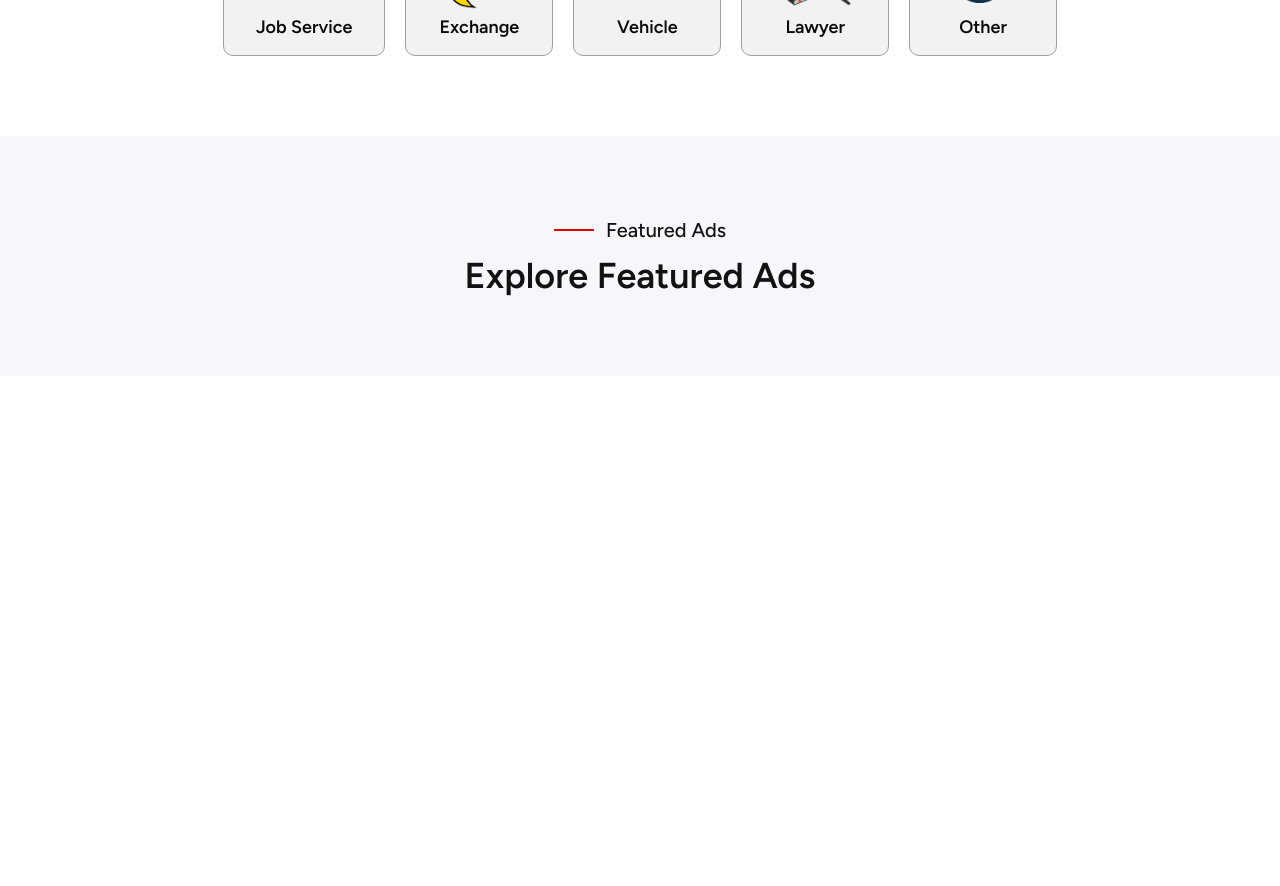
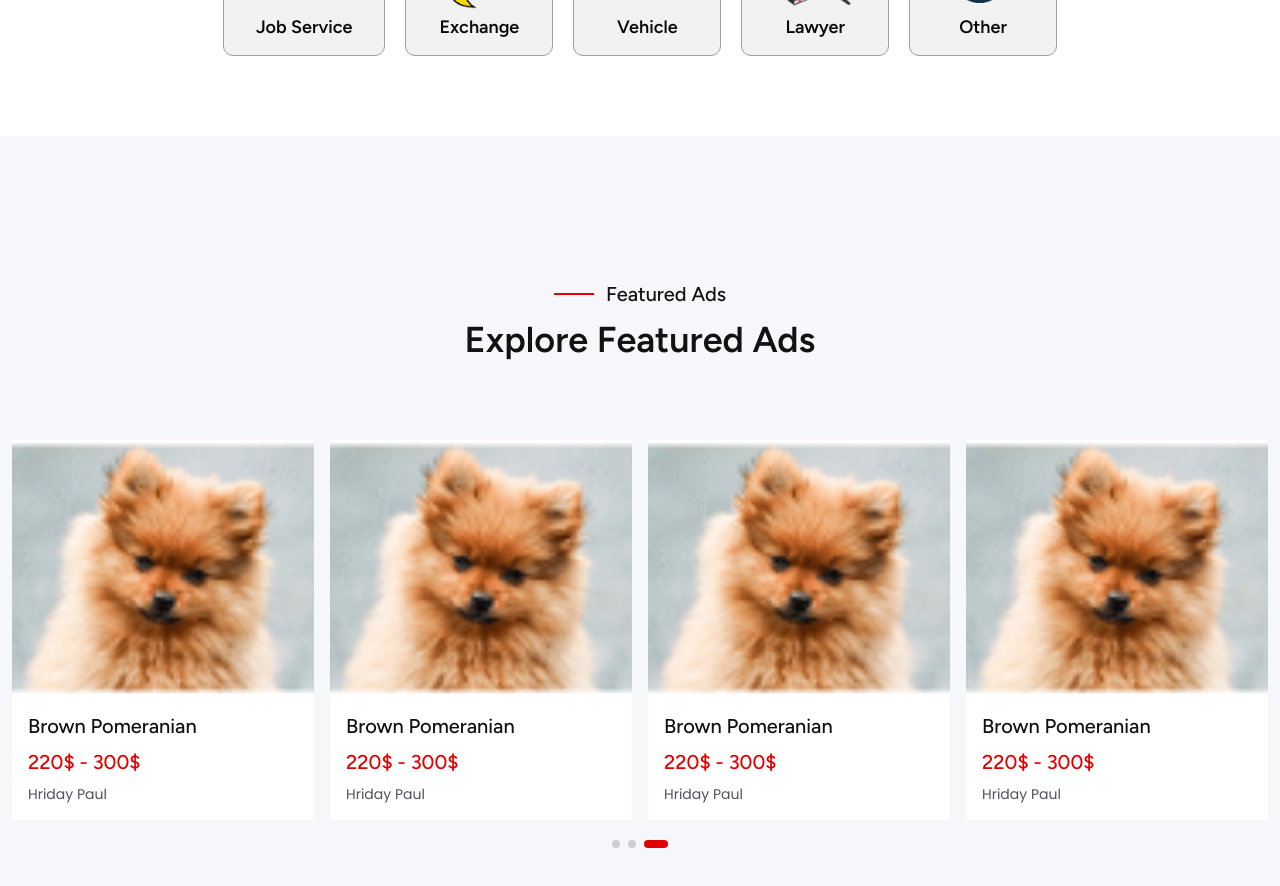
Before and after one commit to Hriday-paul/test-run, a Next.js app: page / in a window 1280 px wide. Shown: the part 1340-2226 px from the top of the page. Before the commit the page ends 1716 px from the top, so only its background shows below. Built offline with nearby package versions, Linux system fonts and the light colour scheme.

Commit message:
add carousel in home page

```diff
--- a/package.json
+++ b/package.json
@@ -11,6 +11,7 @@
     "@radix-ui/react-slot": "^1.2.3",
     "class-variance-authority": "^0.7.1",
     "clsx": "^2.1.1",
+    "embla-carousel-autoplay": "^8.6.0",
     "embla-carousel-react": "^8.6.0",
     "lucide-react": "^0.548.0",
     "motion": "^12.23.24",
--- a/src/components/Home/Section3/FeatureAds.tsx
+++ b/src/components/Home/Section3/FeatureAds.tsx
@@ -1,3 +1,4 @@
+"use client"
 import React from 'react'
 import {
     Carousel,
@@ -5,15 +6,18 @@ import {
     CarouselItem,
     CarouselNext,
     CarouselPrevious,
+    CarouselDots
 } from "@/components/ui/carousel"
+import Autoplay from "embla-carousel-autoplay"
+
 import Image from 'next/image'
 
-type addType ={
-        id : number,
-        title : string,
-        price : string,
-        date: string,
-        vendor : string
+type addType = {
+    id: number,
+    title: string,
+    price: string,
+    date: string,
+    vendor: string
 
 }
 
@@ -21,65 +25,113 @@ const ads = [
     {
         id: 1,
         title: "Brown Pomeranian",
-        price: "220 - 300",
+        price: "220$ - 300$",
         date: "10 days ago",
         vendor: "Hriday Paul"
     },
     {
         id: 2,
         title: "Brown Pomeranian",
-        price: "220 - 300",
+        price: "220$ - 300$",
         date: "10 days ago",
         vendor: "Hriday Paul"
     },
     {
         id: 3,
         title: "Brown Pomeranian",
-        price: "220 - 300",
+        price: "220$ - 300$",
         date: "10 days ago",
         vendor: "Hriday Paul"
     },
     {
         id: 4,
         title: "Brown Pomeranian",
-        price: "220 - 300",
+        price: "220$ - 300$",
         date: "10 days ago",
         vendor: "Hriday Paul"
     },
     {
         id: 5,
         title: "Brown Pomeranian",
-        price: "220 - 300",
+        price: "220$ - 300$",
         date: "10 days ago",
         vendor: "Hriday Paul"
     },
     {
         id: 6,
         title: "Brown Pomeranian",
-        price: "220 - 300",
+        price: "220$ - 300$",
         date: "10 days ago",
         vendor: "Hriday Paul"
     },
+
+    // {
+    //     id: 10,
+    //     title: "Brown Pomeranian",
+    //     price: "220$ - 300$",
+    //     date: "10 days ago",
+    //     vendor: "Hriday Paul"
+    // },
+    // {
+    //     id: 20,
+    //     title: "Brown Pomeranian",
+    //     price: "220$ - 300$",
+    //     date: "10 days ago",
+    //     vendor: "Hriday Paul"
+    // },
+    // {
+    //     id: 30,
+    //     title: "Brown Pomeranian",
+    //     price: "220$ - 300$",
+    //     date: "10 days ago",
+    //     vendor: "Hriday Paul"
+    // },
+    // {
+    //     id: 40,
+    //     title: "Brown Pomeranian",
+    //     price: "220$ - 300$",
+    //     date: "10 days ago",
+    //     vendor: "Hriday Paul"
+    // },
+    // {
+    //     id: 50,
+    //     title: "Brown Pomeranian",
+    //     price: "220$ - 300$",
+    //     date: "10 days ago",
+    //     vendor: "Hriday Paul"
+    // },
+    // {
+    //     id: 60,
+    //     title: "Brown Pomeranian",
+    //     price: "220$ - 300$",
+    //     date: "10 days ago",
+    //     vendor: "Hriday Paul"
+    // },
 ]
 
 function FeatureAds() {
     return (
         <div>
             <Carousel
+                plugins={[
+                    Autoplay({ delay: 2000 })
+                ]}
                 opts={{
                     align: "start",
+                    loop : true
                 }}
-                className="w-full max-w-sm"
+                className="w-full"
             >
                 <CarouselContent>
                     {ads.map((add, index) => (
-                        <CarouselItem key={index} className="md:basis-1/2 lg:basis-1/3">
+                        <CarouselItem key={index} className="md:basis-1/3 lg:basis-1/4">
                             <FeatureAddCard add={add} />
                         </CarouselItem>
                     ))}
                 </CarouselContent>
-                <CarouselPrevious />
-                <CarouselNext />
+                {/* <CarouselPrevious /> */}
+                {/* <CarouselNext /> */}
+                <CarouselDots className='mt-5' />
             </Carousel>
         </div>
     )
@@ -87,14 +139,14 @@ function FeatureAds() {
 
 export default FeatureAds
 
-const FeatureAddCard = ({add}:{add : addType}) => {
+const FeatureAddCard = ({ add }: { add: addType }) => {
     return <div className='bg-white'>
-        <Image src="/feature-1.png" alt='feature add image' className='w-full h-40 object-cover' />
-        <div className='p-2 space-y-2'>
+        <Image src="/feature-1.png" alt='feature add image' className='w-full h-64 object-cover' height={4000} width={2000} />
+        <div className='p-4 space-y-2'>
             <h6 className='text-xl text-black font-figtree font-medium'>{add?.title}</h6>
             <h6 className='text-xl text-primary font-figtree font-medium'>{add?.price}</h6>
             <div>
-                <p className='text-zinc-600 text-sm font-popi'>{}</p>
+                <p className='text-zinc-600 text-sm font-popin'>{add?.vendor}</p>
             </div>
         </div>
     </div>
--- a/src/components/Home/Section3/Section3.tsx
+++ b/src/components/Home/Section3/Section3.tsx
@@ -1,12 +1,18 @@
 import React from 'react'
 import Title from './Title'
+import FeatureAds from './FeatureAds'
 
 function Section3() {
     return (
         <div className="pt-12 md:pt-16 lg:pt-20">
-            <div className="container bg-[#F5F7FA]">
-                <div >
+            <div className="bg-[#F5F7FA]">
+
+                <div className='container py-16'>
+
                     <Title />
+
+                    <FeatureAds />
+
                 </div>
 
             </div>
--- a/src/components/ui/carousel.tsx
+++ b/src/components/ui/carousel.tsx
@@ -28,7 +28,7 @@ type CarouselContextProps = {
   scrollNext: () => void
   canScrollPrev: boolean
   canScrollNext: boolean
-   currentIndex: number
+  currentIndex: number
   scrollTo: (index: number) => void
 } & CarouselProps
 
@@ -246,12 +246,17 @@ function CarouselNext({
 }
 
 function CarouselDots({ className, ...props }: React.ComponentProps<"div">) {
-  const { api, currentIndex, scrollTo } = useCarousel()
+  const { api, currentIndex, scrollTo, opts } = useCarousel()
   const [slideCount, setSlideCount] = React.useState(0)
 
   React.useEffect(() => {
     if (!api) return
-    setSlideCount(api.scrollSnapList().length)
+    let count = api.slideNodes().length
+    const isLooping = opts?.loop
+    if (isLooping) {
+      count = Math.ceil(count / 2)
+    }
+    setSlideCount(count)
   }, [api])
 
   return (
@@ -280,4 +285,5 @@ export {
   CarouselItem,
   CarouselPrevious,
   CarouselNext,
+  CarouselDots
 }
```
Also changed, not shown: 1 other file (tests, documents, lock files or other folders).
